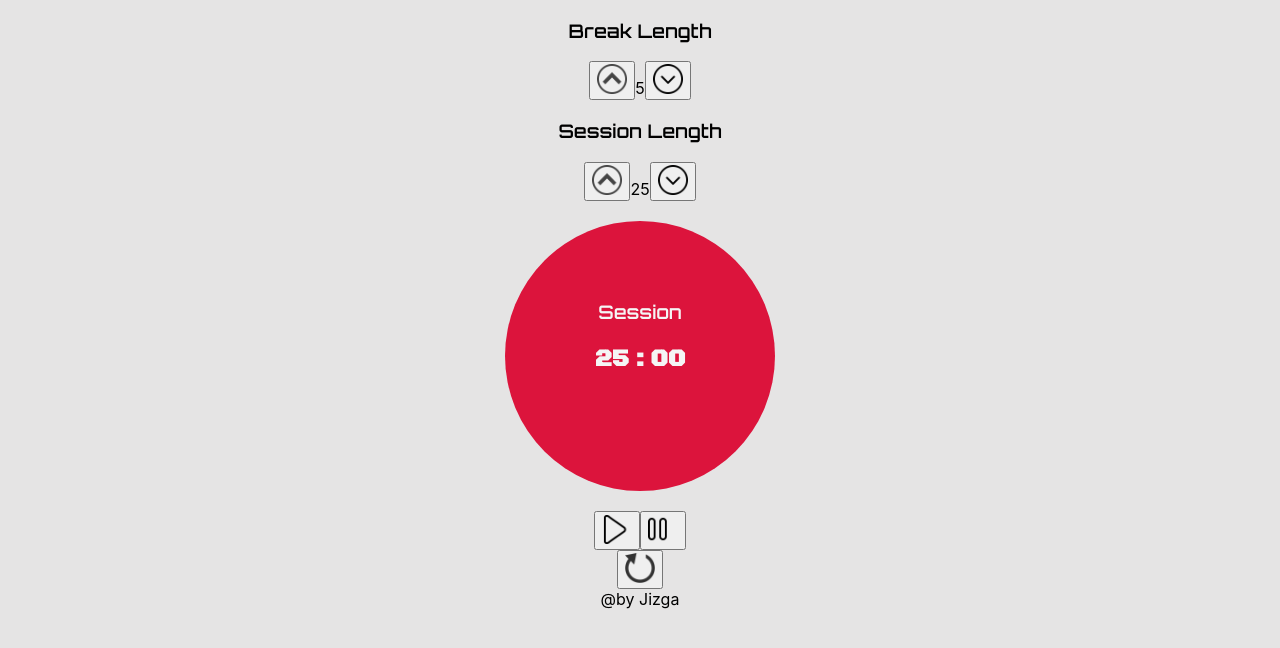
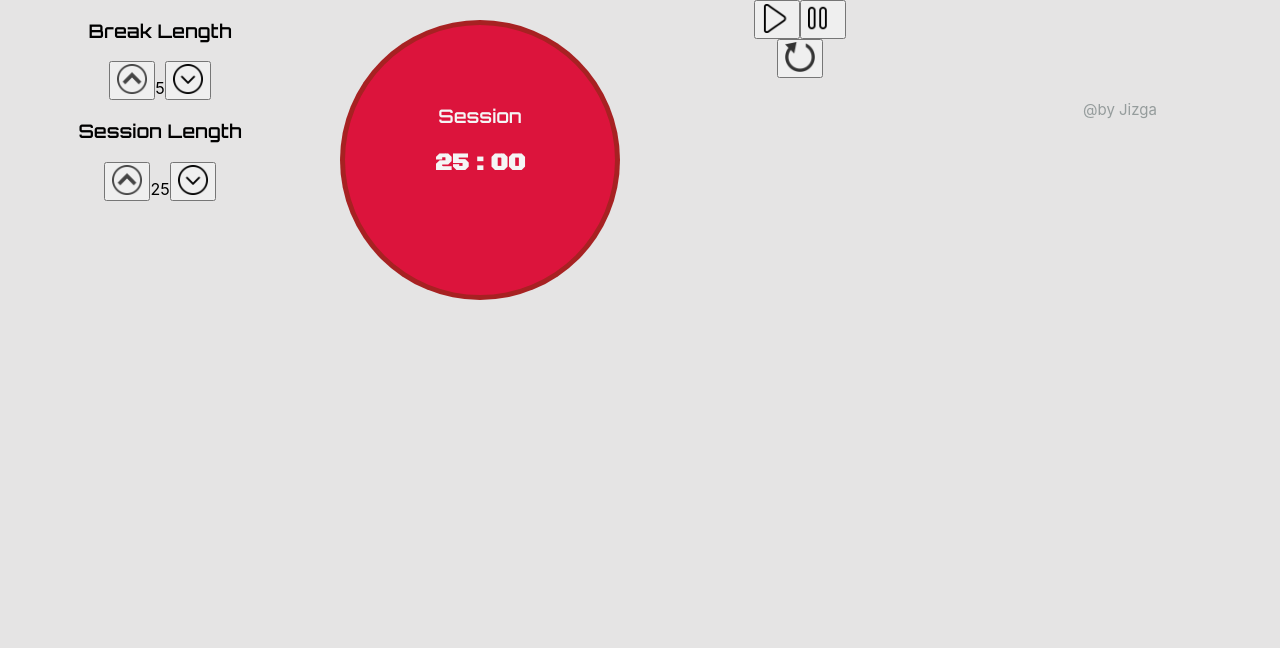
Before and after one commit to Jizga/Pomodoro-Clock, a React (Create React App) app: page / in a window 1280 px wide. Shown: the top 648 px of the page. Built offline with nearby package versions, Linux system fonts and the light colour scheme.

Commit message:
star App's CSS

```diff
--- a/src/App.css
+++ b/src/App.css
@@ -9,3 +9,27 @@ body {
   align-items: center;
   justify-content: center;
 }
+
+.App {
+  display: grid;
+  grid-template-columns: repeat(4, 1fr);
+  grid-template-rows: repeat(4, 1fr);
+  row-gap: 50px;
+}
+
+#break-label {
+  grid-column: 1;
+  grid-row: 1;
+}
+
+#session-label {
+  grid-column: 1;
+  grid-row: 2 / 3;
+}
+
+footer {
+  margin-top: 100px;
+  margin-bottom: 1rem;
+  font-size: 15px;
+  color: rgb(149, 156, 156);
+}
--- a/src/Components/Display.css
+++ b/src/Components/Display.css
@@ -10,7 +10,8 @@
   height: 150px;
   background-position: center;
   color: whitesmoke;
-  flex: center;
+  border: solid 5px rgba(165, 34, 34, 0.966);
+
 }
 
 h3 {
```
